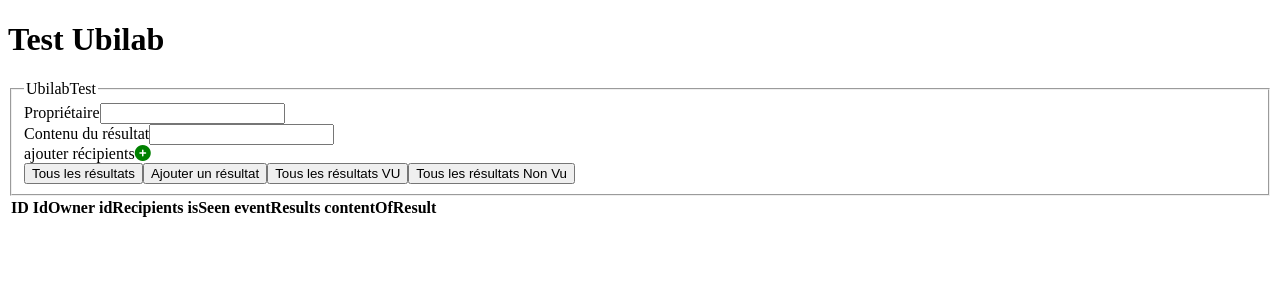
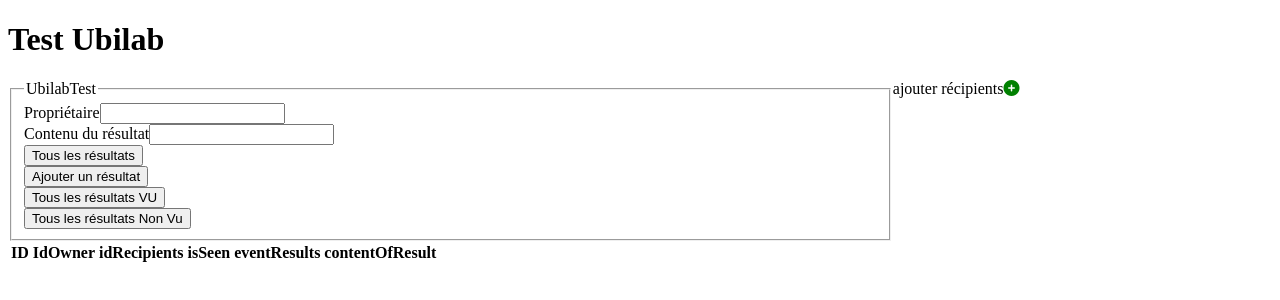
Before and after one commit to specialjcg/test-technique-typescript-mytest, an Angular app: page / in a window 1280 px wide. Shown: the top 300 px of the page. Built offline with nearby package versions, Linux system fonts and the light colour scheme.

Commit message:
Correction de l'ajout de récipient double binding et mise en forme

```diff
--- a/src/app/frontresult/frontresult.component.html
+++ b/src/app/frontresult/frontresult.component.html
@@ -5,7 +5,7 @@
   crossorigin="anonymous"
 />
 
-<div class="pure-form pure-form-stacked">
+<div class="pure-form pure-form-stacked left">
   <fieldset>
     <legend>UbilabTest</legend>
 
@@ -31,38 +31,7 @@
         />
       </div>
       <div class="pure-u-1-24"></div>
-      <div class="pure-u-1-4">
-        <label for="last-name">ajouter récipients</label>
-        <a
-          class="pure-button"
-          href="#"
-          style="color: green;"
-          (click)="addRecipient()"
-        >
-          <i class="fas fa-plus-circle"></i>
-        </a>
-        <form ngNoForm>
-          <div
-            *ngFor="let item of selectedResultModel.idRecipients; let i = index"
-            class="pure-u-1-2"
-          >
-            <input
-              name="name"
-              [ngModel]="selectedResultModel.idRecipients[i]"
-              type="number"
-            />
 
-            <a
-              class="pure-button"
-              href="#"
-              style="color: Tomato;"
-              (click)="removeRecipient(i)"
-            >
-              <i class="fas fa-minus-circle"></i>
-            </a>
-          </div>
-        </form>
-      </div>
     </div>
 
     <button
@@ -72,7 +41,7 @@
     >
       Tous les résultats
     </button>
-
+ <div class="pure-u-1-24"></div>
     <button
       type="submit"
       class="pure-button pure-button-primary"
@@ -80,6 +49,7 @@
     >
       Ajouter un résultat
     </button>
+     <div class="pure-u-1-24"></div>
     <button
       type="submit"
       class="pure-button pure-button-primary"
@@ -87,6 +57,7 @@
     >
       Tous les résultats VU
     </button>
+     <div class="pure-u-1-24"></div>
     <button
       type="submit"
       class="pure-button pure-button-primary"
@@ -95,7 +66,7 @@
       Tous les résultats Non Vu
     </button>
   </fieldset>
-</div>
+
 
 <table class="pure-table">
   <thead>
@@ -128,3 +99,40 @@
     </tr>
   </tbody>
 </table>
+</div>
+<div class="pure-form pure-form-stacked right">
+ <div class="pure-u-1-2 " >
+        <label for="last-name">ajouter récipients</label>
+        <a
+          class="pure-button"
+          href="#"
+          style="color: green;"
+          (click)="addRecipient()"
+        >
+          <i class="fas fa-plus-circle"></i>
+        </a>
+        <form ngNoForm>
+          <div
+            *ngFor="let item of selectedResultModel.idRecipients; let i = index"
+            class="pure-u-1-4"
+          >
+            <input
+            class="pure-u-1-1"
+              name="name"
+              [(ngModel)]="selectedResultModel.idRecipients[i]"
+              type="number"
+            />
+
+            <a
+              class="pure-button"
+              href="#"
+              style="color: Tomato;"
+              (click)="removeRecipient(i)"
+            >
+              <i class="fas fa-minus-circle"></i>
+            </a>
+
+          </div>
+        </form>
+      </div>
+</div>
--- a/src/app/frontresult/frontresult.component.less
+++ b/src/app/frontresult/frontresult.component.less
@@ -0,0 +1,9 @@
+div.left {
+  float: left;
+  width: 70%;
+}
+
+div.right {
+  float: right;
+  width: 30%;
+}
```
